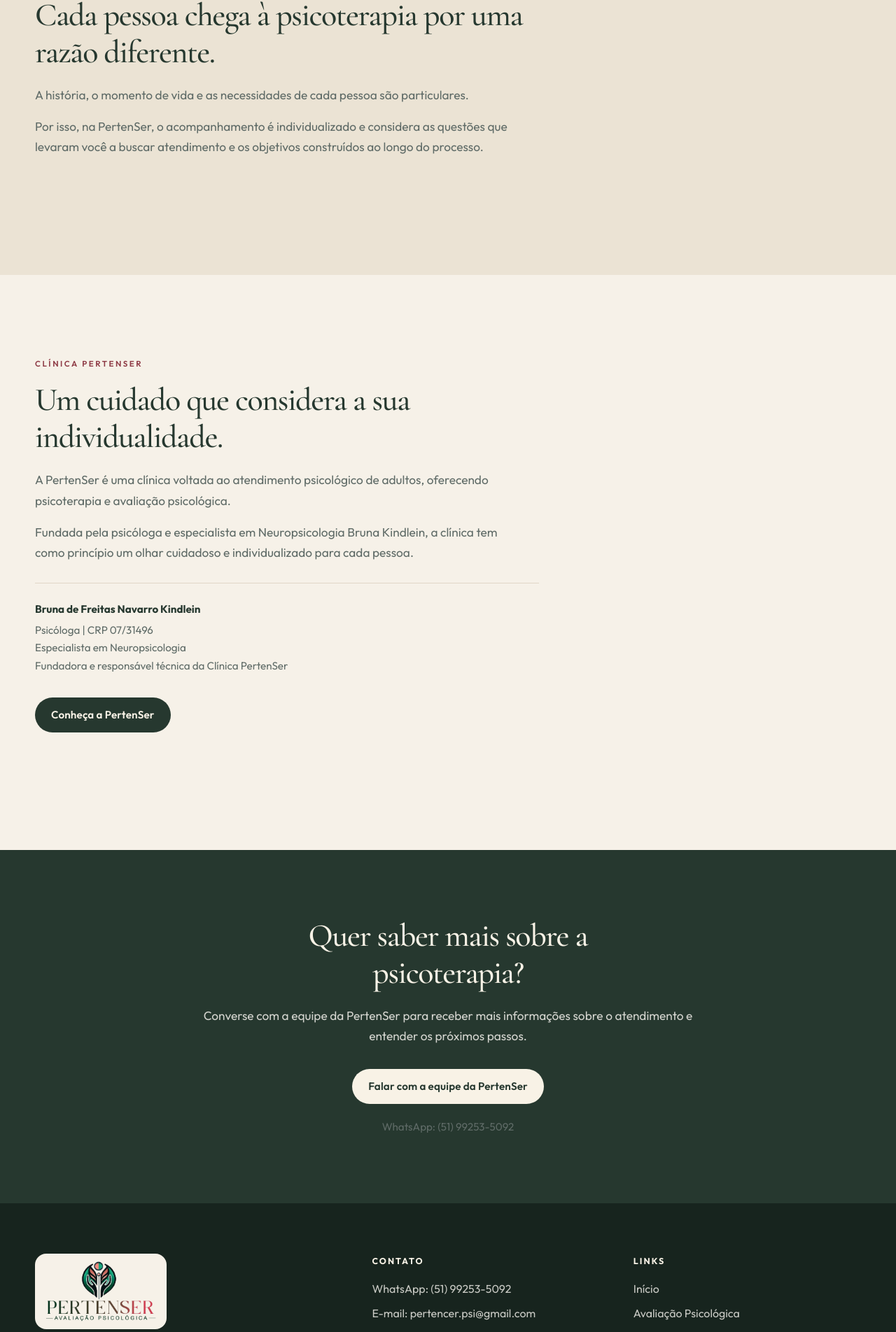
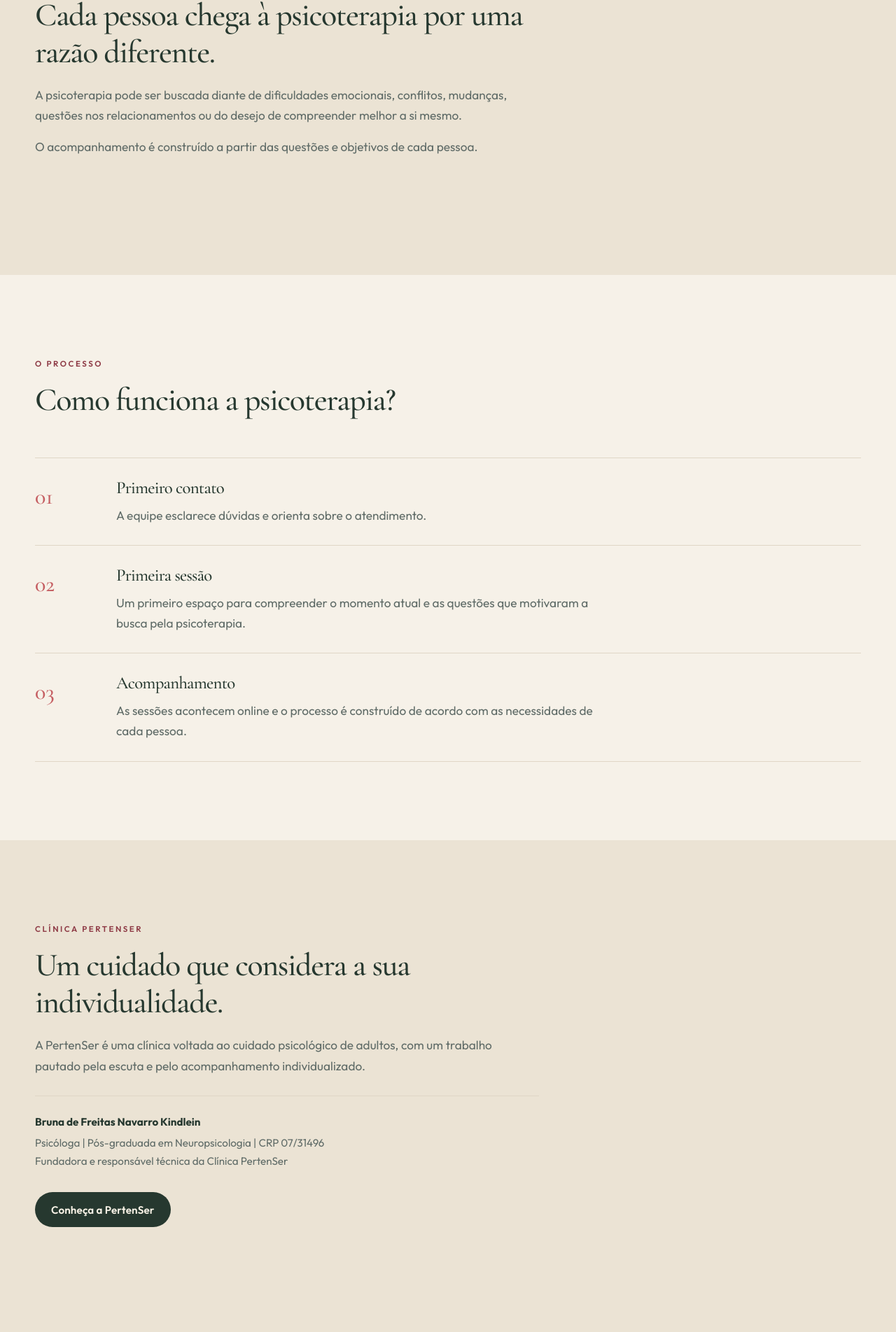
Before and after one commit to ccarolsevero/clinica-pertenser, a Next.js app: page /psicoterapia in a window 1280 px wide. Shown: the part 879-2783 px from the top of the page at 70% size. Built offline with nearby package versions, Linux system fonts and the light colour scheme.

Commit message:
Add therapy steps and FAQ sections and tighten the Psicoterapia copy.
Co-authored-by: Cursor <cursoragent@cursor.com>

```diff
--- a/app/psicoterapia/page.tsx
+++ b/app/psicoterapia/page.tsx
@@ -2,6 +2,9 @@ import type { Metadata } from "next";
 import Image from "next/image";
 import { Button } from "@/components/Button";
 import { CTA } from "@/components/CTA";
+import { FAQ } from "@/components/FAQ";
+import { ProcessSteps } from "@/components/ProcessSteps";
+import { therapyProcess } from "@/lib/content";
 import { site } from "@/lib/site";
 
 export const metadata: Metadata = {
@@ -9,6 +12,27 @@ export const metadata: Metadata = {
   description:
     "Psicoterapia online para adultos, com acompanhamento individualizado de acordo com as necessidades de cada pessoa.",
 };
+
+const faqs = [
+  {
+    question: "A psicoterapia é online?",
+    answer: "Sim. Os atendimentos são realizados online para adultos.",
+  },
+  {
+    question: "Qual é a frequência das sessões?",
+    answer:
+      "A frequência é definida de acordo com as necessidades do acompanhamento.",
+  },
+  {
+    question: "Quanto tempo dura a psicoterapia?",
+    answer: "Não existe uma duração única. O tempo varia conforme cada processo.",
+  },
+  {
+    question: "Vocês atendem por convênio?",
+    answer:
+      "O atendimento é particular. Dependendo do plano, pode haver possibilidade de reembolso.",
+  },
+];
 
 export default function PsicoterapiaPage() {
   return (
@@ -29,7 +53,7 @@ export default function PsicoterapiaPage() {
             <p className="eyebrow">Psicoterapia para adultos</p>
             <h1>Um espaço de cuidado para o que você está vivendo.</h1>
             <p className="lead" style={{ marginTop: 24 }}>
-              Psicoterapia online para adultos, com acompanhamento individualizado de acordo com suas necessidades e objetivos.
+              Psicoterapia online para adultos, com acompanhamento de acordo com as necessidades e objetivos de cada pessoa.
             </p>
             <div className="actions">
               <Button href={`https://wa.me/${site.whatsapp}?text=${encodeURIComponent("Olá, gostaria de saber mais sobre a psicoterapia da PertenSer.")}`} external>
@@ -46,10 +70,10 @@ export default function PsicoterapiaPage() {
           <div className="section-head">
             <h2>Cada pessoa chega à psicoterapia por uma razão diferente.</h2>
             <div className="lead" style={{ marginTop: 20 }}>
-              <p>A história, o momento de vida e as necessidades de cada pessoa são particulares.</p>
               <p>
-                Por isso, na PertenSer, o acompanhamento é individualizado e considera as questões que levaram você a buscar atendimento e os objetivos construídos ao longo do processo.
+                A psicoterapia pode ser buscada diante de dificuldades emocionais, conflitos, mudanças, questões nos relacionamentos ou do desejo de compreender melhor a si mesmo.
               </p>
+              <p>O acompanhamento é construído a partir das questões e objetivos de cada pessoa.</p>
             </div>
           </div>
         </div>
@@ -58,21 +82,26 @@ export default function PsicoterapiaPage() {
       <section className="section">
         <div className="container">
           <div className="section-head">
+            <p className="eyebrow">O processo</p>
+            <h2>Como funciona a psicoterapia?</h2>
+          </div>
+          <ProcessSteps steps={therapyProcess} />
+        </div>
+      </section>
+
+      <section className="section alt">
+        <div className="container">
+          <div className="section-head">
             <p className="eyebrow">Clínica PertenSer</p>
             <h2>Um cuidado que considera a sua individualidade.</h2>
             <div className="lead" style={{ marginTop: 20 }}>
               <p>
-                A PertenSer é uma clínica voltada ao atendimento psicológico de adultos, oferecendo psicoterapia e avaliação psicológica.
-              </p>
-              <p>
-                Fundada pela psicóloga e especialista em Neuropsicologia Bruna Kindlein, a clínica tem como princípio um olhar cuidadoso e individualizado para cada pessoa.
+                A PertenSer é uma clínica voltada ao cuidado psicológico de adultos, com um trabalho pautado pela escuta e pelo acompanhamento individualizado.
               </p>
             </div>
             <p className="signature">
               <strong>{site.responsible.name}</strong>
-              {site.responsible.role}
-              <br />
-              {site.responsible.specialty}
+              {site.responsible.credentials}
               <br />
               {site.responsible.title}
             </p>
@@ -83,10 +112,18 @@ export default function PsicoterapiaPage() {
         </div>
       </section>
 
+      <section className="section">
+        <div className="container">
+          <div className="section-head">
+            <h2>Perguntas frequentes</h2>
+          </div>
+          <FAQ items={faqs} />
+        </div>
+      </section>
+
       <CTA
         title="Quer saber mais sobre a psicoterapia?"
-        text="Converse com a equipe da PertenSer para receber mais informações sobre o atendimento e entender os próximos passos."
-        showWhatsapp
+        text="Converse com a equipe da PertenSer para esclarecer dúvidas e conhecer os próximos passos."
       />
     </>
   );
--- a/lib/content.ts
+++ b/lib/content.ts
@@ -57,6 +57,21 @@ export const teaProcess = [
   },
 ];
 
+export const therapyProcess = [
+  {
+    title: "Primeiro contato",
+    text: "A equipe esclarece dúvidas e orienta sobre o atendimento.",
+  },
+  {
+    title: "Primeira sessão",
+    text: "Um primeiro espaço para compreender o momento atual e as questões que motivaram a busca pela psicoterapia.",
+  },
+  {
+    title: "Acompanhamento",
+    text: "As sessões acontecem online e o processo é construído de acordo com as necessidades de cada pessoa.",
+  },
+];
+
 export const teamMessage = whatsappUrl(
   "Olá, gostaria de falar com a equipe da PertenSer."
 );
```
